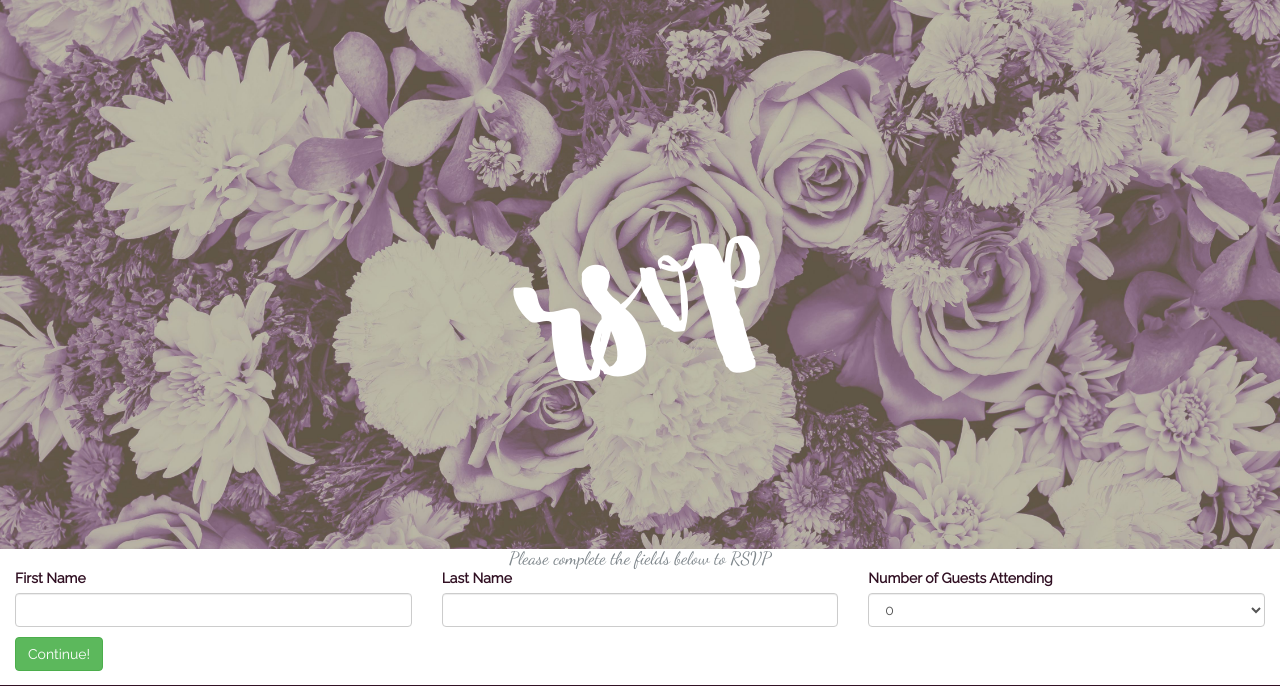
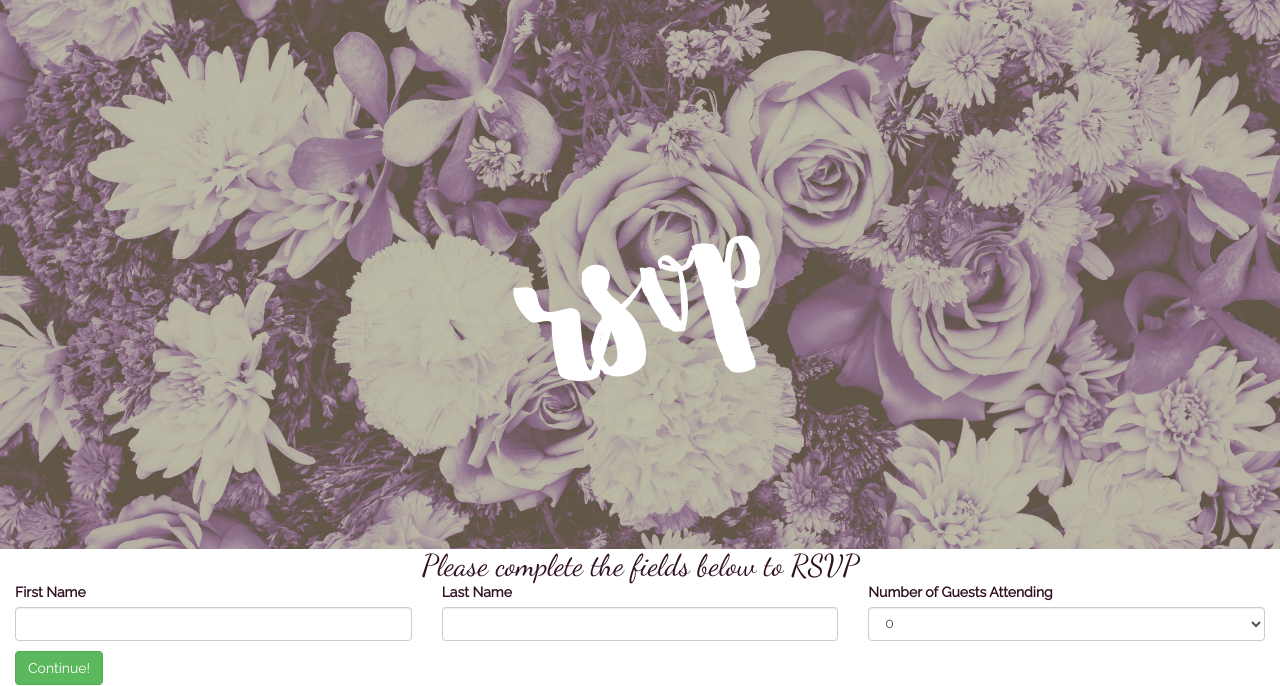
Before and after one commit to johntcarroll/wedding, a PHP site: page /database_name/rsvp/index.php in a window 1280 px wide. Shown: the part 43-729 px from the top of the page. Run offline with PHP 8.4, Linux system fonts and the light colour scheme.

Commit message:
layout changes

```diff
--- a/rsvp/index.php
+++ b/rsvp/index.php
@@ -11,10 +11,10 @@ include "../layout/header.php";
 <form method='post' action='../thankyou/index.php' id='rsvp_form'>
     <div class='row'>
         <div class='col-xs-12 text-center'>
-            <h4>Please complete the fields below to RSVP</h4>
+            <h2>Please complete the fields below to RSVP</h2>
         </div>
     </div>
-    <div class='row' id='starting_line'>
+    <div class='row' id='starting_line pad-top-10'>
         <div class='col-xs-4'>
             <label>First Name</label>
             <input class='form-control' name='start_fname' id='start_fname' />
```
Also changed, not shown: rsvp/ajax/get_guests_table.php (+5 -2 lines).
